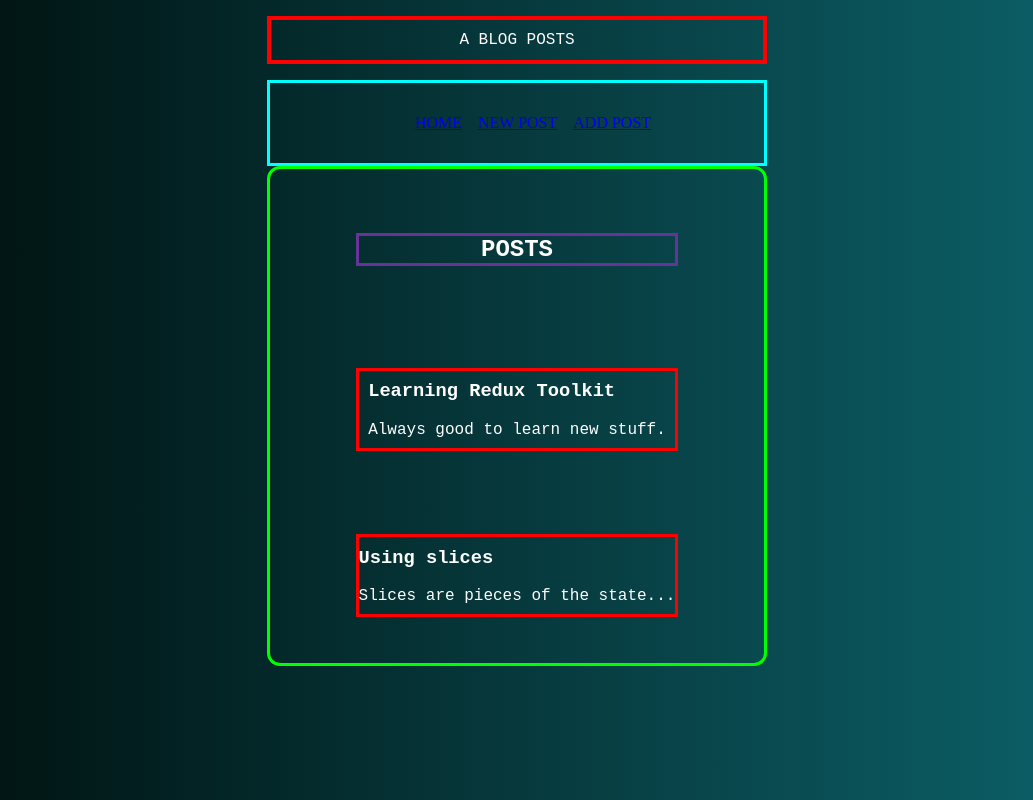
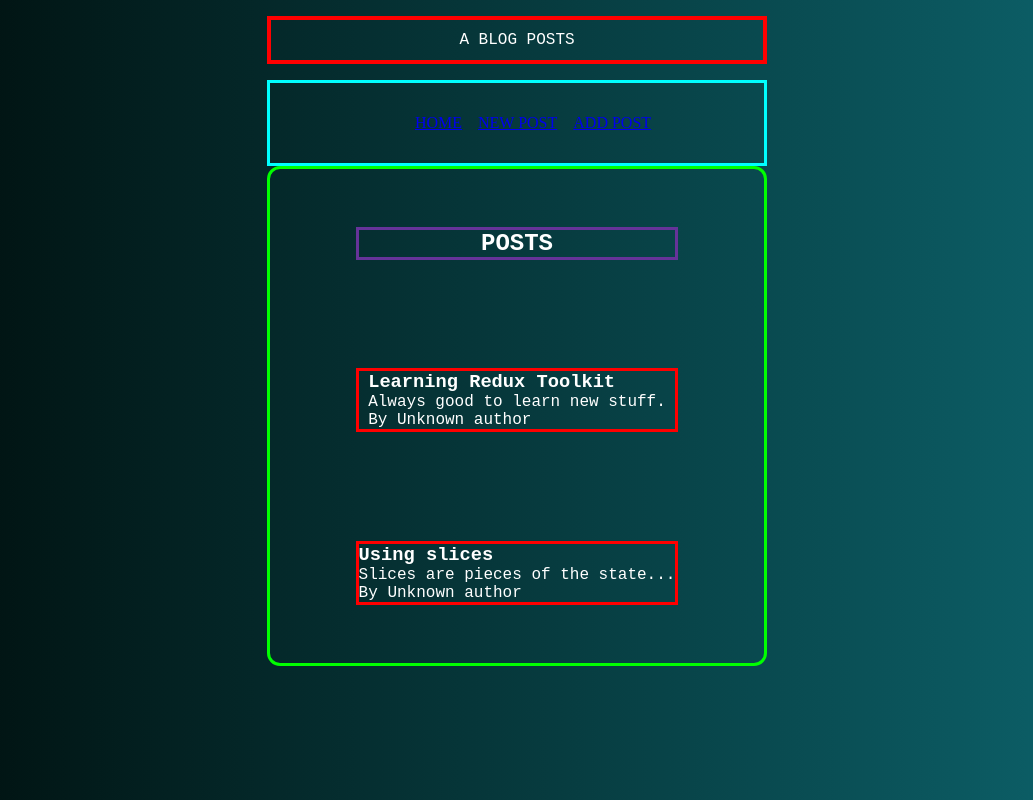
Before and after one commit to Hill-0xFF/ReaktRedux, a React (Vite) app in the folder chapter02-data-flow/: page / in a window 1280 px wide. Shown: the whole page, without its empty margins (123-1156 px from the left). Built offline with nearby package versions, Linux system fonts and the light colour scheme.

Commit message:
[dev]: Chapter 02 - Implemented the PostUser component, added authoring for posts now. Pretty cool feature =D

```diff
--- a/chapter02-data-flow/src/App.tsx
+++ b/chapter02-data-flow/src/App.tsx
@@ -31,6 +31,7 @@ function App() {
 
     setNewPostBody('');
     setNewPostTitle('');
+    setUserId('');
     history.push('/');
   };
 
--- a/chapter02-data-flow/src/css/style.css
+++ b/chapter02-data-flow/src/css/style.css
@@ -165,7 +165,7 @@ section > article {
   flex-flow: row;
   flex-grow: 1;
   width: 100%;
-  height: 50%;
+  height: fit-content;
   justify-content: center;
   align-items: center;
   border: solid 3px red;
--- a/chapter02-data-flow/src/features/posts/AddPost.tsx
+++ b/chapter02-data-flow/src/features/posts/AddPost.tsx
@@ -26,6 +26,7 @@ const AddPost = () => {
 
     setNewPostBody('');
     setNewPostTitle('');
+    setUserId('');
     history.push('/')
   };
 
--- /dev/null
+++ b/chapter02-data-flow/src/features/posts/PostUser.tsx
@@ -0,0 +1,14 @@
+import { useSelector } from 'react-redux'
+import { selectAllUsers } from '../users/usersSlice'
+
+type PostUserProps = {
+  userId: string,
+}
+
+const PostUser = ({userId}: PostUserProps) => {
+  const users = useSelector(selectAllUsers)
+  const user = users.find((user) => user.id === userId)
+  return <span>By {user ? user.name : 'Unknown author'}</span>
+}
+
+export default PostUser;
--- a/chapter02-data-flow/src/features/posts/PostsList.tsx
+++ b/chapter02-data-flow/src/features/posts/PostsList.tsx
@@ -1,5 +1,6 @@
 import { useSelector } from "react-redux";
 import { selectAllPost } from "./postsSlice";
+import PostUser from "./PostUser";
 
 const PostsList = () => {
   // const posts = useSelector((state: PostsState) => state.posts)
@@ -9,6 +10,9 @@ const PostsList = () => {
     <article key={post.id}>
       <h3>{post.title}</h3>
       <p>{post.content.length > 35 ? `${post.content.substring(0,30)}...` : post.content}</p>
+      <p className="postCredit">
+        <PostUser userId={post.userId}/>
+      </p>
     </article>
   ))
   return (
--- a/chapter02-data-flow/src/features/posts/postsSlice.ts
+++ b/chapter02-data-flow/src/features/posts/postsSlice.ts
@@ -4,6 +4,7 @@ type TypePosts = {
   id: string,
   title: string,
   content: string,
+  userId: string,
 }
 
 type PostsState = {
--- a/chapter02-data-flow/src/features/users/usersSlice.ts
+++ b/chapter02-data-flow/src/features/users/usersSlice.ts
@@ -1,7 +1,7 @@
 import { createSlice } from "@reduxjs/toolkit";
 
 type Users = {
-  id: number,
+  id: string,
   name: string,
 }
 
```
